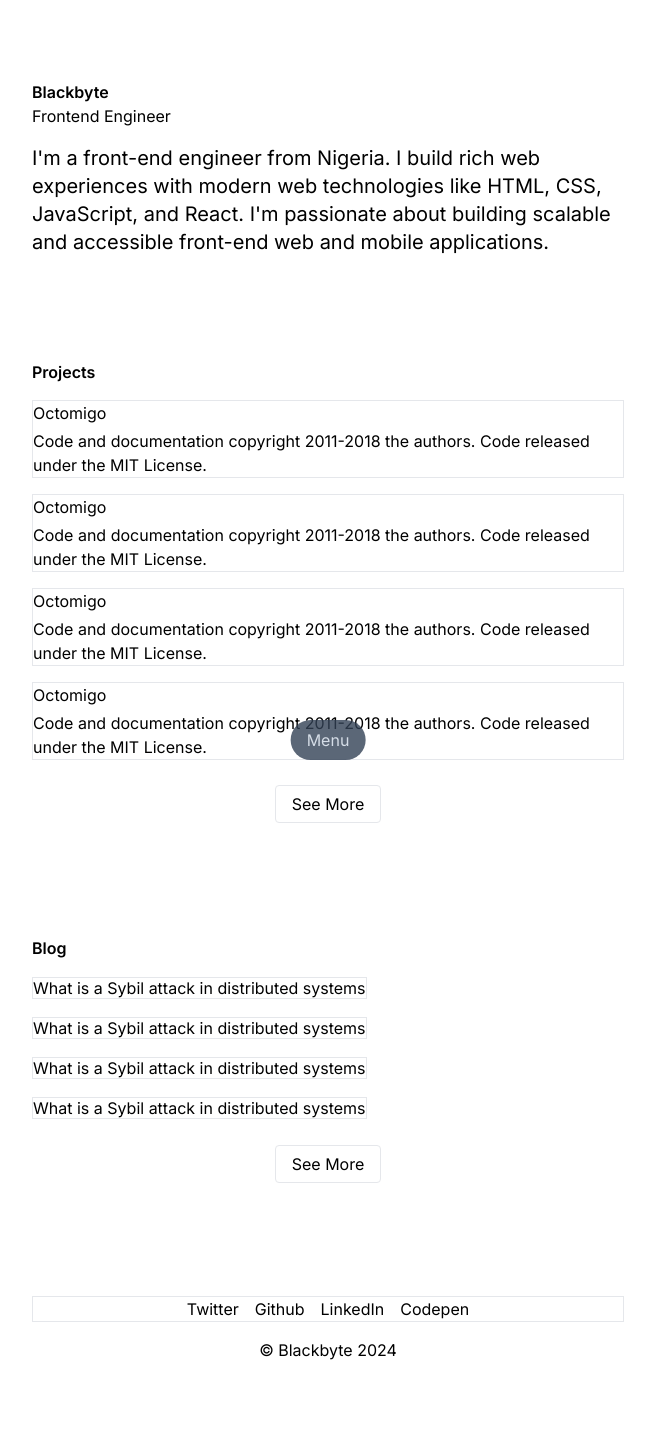
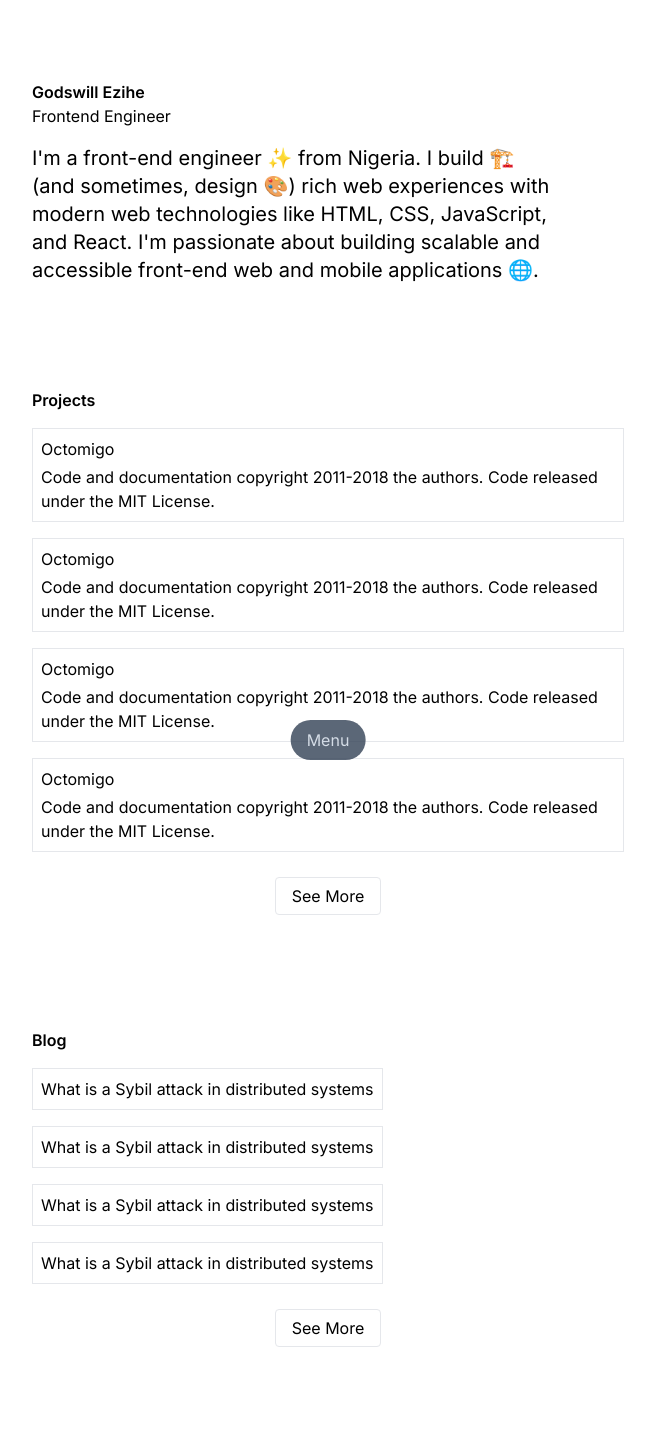
Before and after one commit to gzkdev/web-portfolio, a Next.js app: page / in a window 1280 px wide. Shown: the top 1455 px of the page, without its empty margins (312-967 px from the left). Built offline with nearby package versions, Linux system fonts and the light colour scheme.

Commit message:
update page markup and styles

```diff
--- a/app/page.tsx
+++ b/app/page.tsx
@@ -3,14 +3,15 @@ export default function Home() {
     <div className="space-y-6 py-10 max-w-screen-sm mx-auto">
       <section className="py-10 px-6 space-y-4">
         <header>
-          <h1 className="font-semibold">Blackbyte</h1>
+          <h1 className="font-semibold">Godswill Ezihe</h1>
           <span>Frontend Engineer</span>
         </header>
-        <p className="text-xl">
-          I&apos;m a front-end engineer from Nigeria. I build rich web
-          experiences with modern web technologies like HTML, CSS, JavaScript,
-          and React. I&apos;m passionate about building scalable and accessible
-          front-end web and mobile applications.
+        <p className="text-xl text-balance">
+          I&apos;m a front-end engineer ✨ from Nigeria. I build 🏗️ (and
+          sometimes, design 🎨) rich web experiences with modern web
+          technologies like HTML, CSS, JavaScript, and React. I&apos;m
+          passionate about building scalable and accessible front-end web and
+          mobile applications 🌐.
         </p>
       </section>
 
@@ -19,7 +20,7 @@ export default function Home() {
         <ul className="flex flex-col gap-4">
           {[1, 2, 3, 4].map((num) => (
             <li key={num}>
-              <a href="#" className="inline-flex flex-col gap-1 border">
+              <a href="#" className="inline-flex flex-col gap-1 border p-2">
                 <span>Octomigo</span>
                 <span>
                   Code and documentation copyright 2011-2018 the authors. Code
@@ -41,7 +42,7 @@ export default function Home() {
         <ul className="space-y-4">
           {[1, 2, 3, 4].map((n) => (
             <li key={n}>
-              <a href="#" className="border">
+              <a href="#" className="border inline-block p-2">
                 What is a Sybil attack in distributed systems
               </a>
             </li>
@@ -54,23 +55,34 @@ export default function Home() {
         </div>
       </section>
 
-      <footer className="py-10 px-6 space-y-4">
-        <div className="text-center space-y-4">
-          <ul className="flex items-center justify-center gap-4 flex-wrap border">
+      <footer className="py-10 px-6">
+        <div className="text-center space-y-6">
+          <ul className="flex items-center justify-center gap-4 flex-wrap">
             <li>
-              <a href="#">Twitter</a>
+              <a href="#" className="border p-1">
+                Twitter
+              </a>
             </li>
             <li>
-              <a href="#">Github</a>
+              <a href="#" className="border p-1">
+                Github
+              </a>
             </li>
             <li>
-              <a href="#">LinkedIn</a>
+              <a href="#" className="border p-1">
+                LinkedIn
+              </a>
             </li>
             <li>
-              <a href="#">Codepen</a>
+              <a href="#" className="border p-1">
+                Codepen
+              </a>
             </li>
           </ul>
-          <div>&copy; Blackbyte {new Date().getFullYear()}</div>
+          <div>
+            <span className="text-xl align-middle">&copy;</span> Godswill Ezihe{" "}
+            {new Date().getFullYear()}
+          </div>
         </div>
       </footer>
     </div>
```
